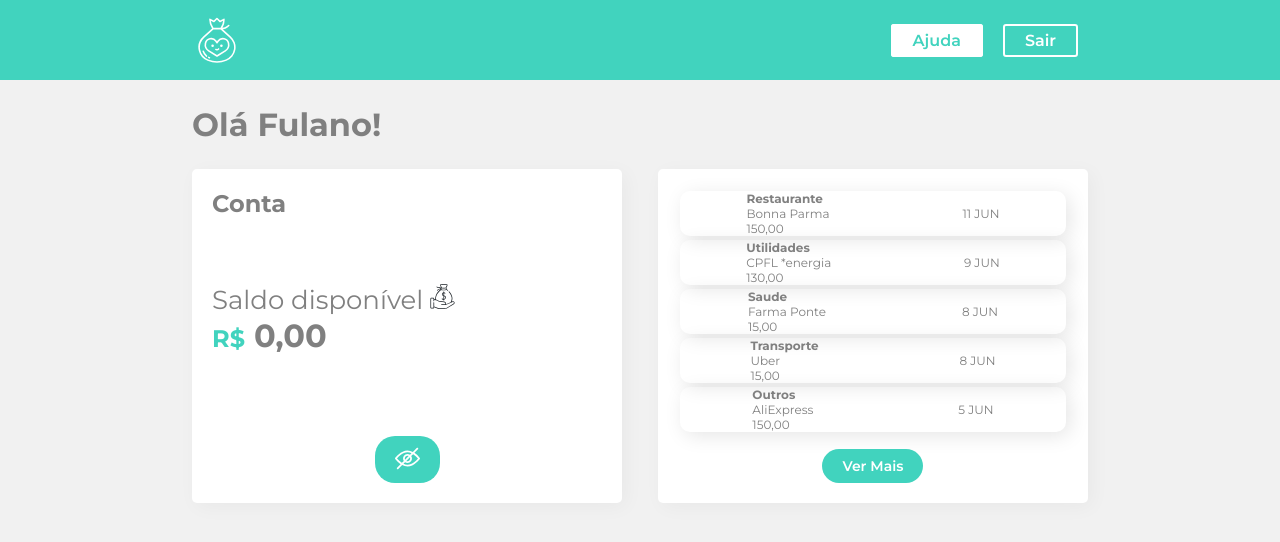
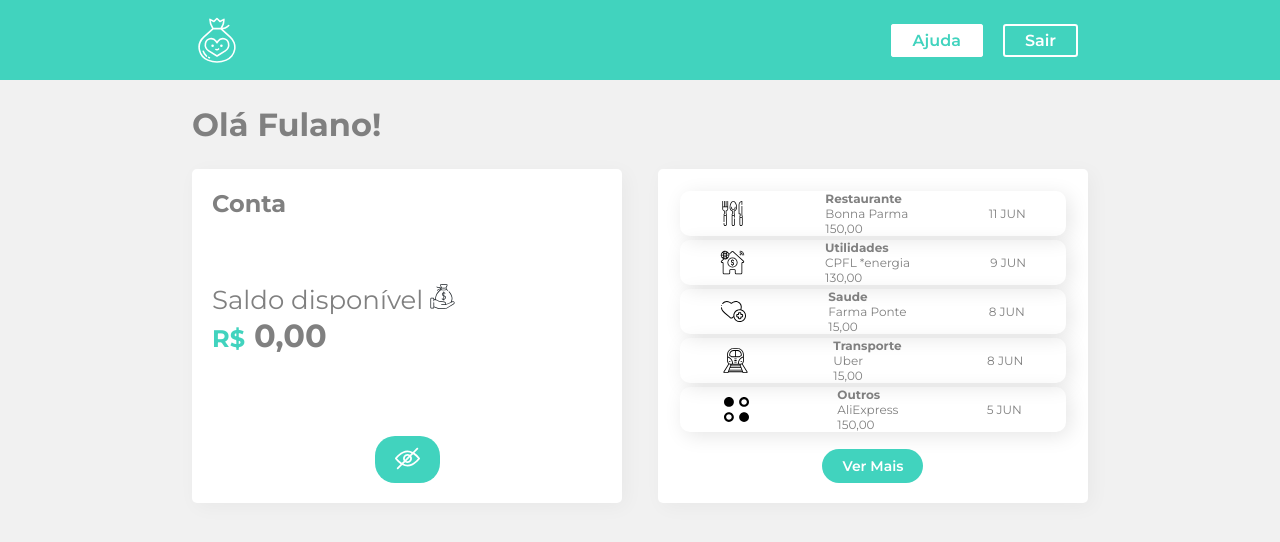
Before and after one commit to Wagnerburgie/AulasReactCss, a React (Create React App) app: page / in a window 1280 px wide. Shown: the top 542 px of the page. Built offline with nearby package versions, Linux system fonts and the light colour scheme.

Commit message:
Adicionado tema ao projeto

```diff
--- /dev/null
+++ b/src/Components/ImageFilter.js
@@ -0,0 +1,18 @@
+import React from 'react'
+import alimentacao from '../assets/images/alimentacao.svg'
+import outros from '../assets/images/outros.svg'
+import saude from '../assets/images/saude.svg'
+import transporte from '../assets/images/transporte.svg'
+import utilidades from '../assets/images/utilidades.svg'
+import { Icone } from "./UI"
+
+export default (type) => {
+    const Images = {
+        Restaurante: <Icone src={alimentacao} alt="Restaurante" />,
+        Utilidades: <Icone src={utilidades} alt="Utilidades" />,
+        Saude: <Icone src={saude} alt="Saude" />,
+        Transporte: <Icone src={transporte} alt="Transporte" />,
+        default: <Icone src={outros} alt="Outro" />
+    }
+    return Images[type] || Images.default;
+}
--- a/src/Components/Items/index.jsx
+++ b/src/Components/Items/index.jsx
@@ -1,7 +1,7 @@
 import React from 'react'
 import styled from 'styled-components'
 import Item from '../Item';
-
+import ImageFilter from "../ImageFilter"
 const Items = styled.div`
 box-shadow: 4px 4px 20px 0px rgba(0,0,0,0.1);
 border-radius: 10px;
@@ -16,6 +16,7 @@
 export default (props) => {
     return(
         <Items>
+            {ImageFilter(props.type)}
             <Item {...props}></Item>
             <span>{props.date}</span>
         </Items>
--- a/src/Components/UI/variaveis.js
+++ b/src/Components/UI/variaveis.js
@@ -1,3 +1,9 @@
 export const corPrimaria = "#41d3be";
+
 export const fundoClaro = "#f1f1f1";
-export const textoFundoClado = "grey";
+export const conteudoClaro = "white";
+export const textoFundoClaro = "grey";
+
+export const fundoEscuro = "363537";
+export const conteudoEscuro = "5c5b5e";
+export const textoFundoEscuro = "#FAFAFA"
```
Also changed, not shown: src/Components/UI/temas.js (added, +12 -0 lines).
